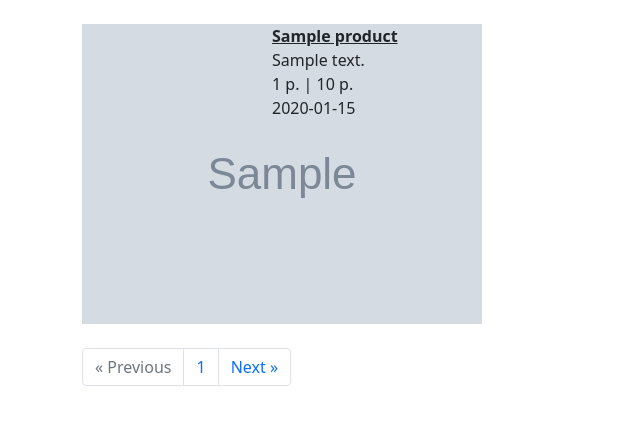
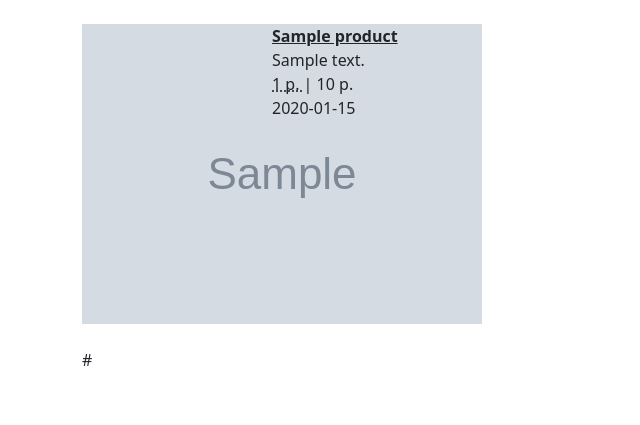
Before and after one commit to paktusov/parsing_dns, a Flask app: template app/web/templates/index.html in a window 1280 px wide. Shown: the part 86-511 px from the top of the page, without its empty margins (0-640 px from the left). Run offline with Flask 2, Linux system fonts and the light colour scheme; the template is opened without the code that fills it: most values are stand-ins (such as "Sample title", 1, 10 or a date in 2020); grey boxes marked "Sample" are stand-in pictures; some libraries are stand-ins or nearby versions.

Commit message:
DNS-18_front_revision(fixes)

```diff
--- a/app/pyproject.toml
+++ b/app/pyproject.toml
@@ -18,6 +18,7 @@ selenium = "^4.1.0"
 scrapy-selenium = {git = "https://github.com/createdbysk/scrapy-selenium.git", rev = "d21d251f836bed0eb14a3a6edc95bf5034b7dbb5"}
 pymongo = {version = "^4.0.1", extras = ["srv"]}
 celery = {extras = ["redis"], version = "^5.2.3"}
+flask-paginate = "^2022.1.8"
 
 [tool.poetry.dev-dependencies]
 
--- a/app/web/app.py
+++ b/app/web/app.py
@@ -2,12 +2,13 @@ import math
 
 import pymongo
 from flask import Flask, render_template, request, url_for
+from flask_paginate import Pagination, get_page_parameter
 from mongo import get_db
+
 
 app = Flask(__name__)
 app.debug = True
 db = get_db()
-
 
 @app.route('/')
 def index():
@@ -21,31 +22,24 @@ def index():
         query['name'] = {'$regex': keyword, '$options': 'i'}
     products = db[current_city].find(query)
     count = db[current_city].count_documents(query)
-    page = request.args.get('page', 1, type=int)
+    page = request.args.get(get_page_parameter(), 1, type=int)
     per_page = 50
-    pages = math.ceil(count // per_page)
     offset = (page - 1) * per_page
     limit = per_page
     kwargs = dict(request.args)
     kwargs.pop('page', None)
-    prev_url = url_for('index', page=page-1, **kwargs) if page > 1 else None
-    next_url = url_for('index', page=page+1, **kwargs) if page < pages else None
-    pagin_list_pages = [i + 1 for i in range(page - 3, page + 2) if i >= 0 and i <= pages]
     current_products = list(products.sort("last_update", pymongo.DESCENDING).skip(offset).limit(limit))
+    pagination = Pagination(page=page, total=count, record_name='products', per_page=per_page)
     return render_template(
         'index.html',
         products=current_products,
         title=title,
         header=header,
-        page=page,
-        prev_url=prev_url,
-        next_url=next_url,
-        pages=pages,
         keyword=keyword,
         kwargs=kwargs,
         current_city=current_city,
         cities=cities_name,
-        pagin_list_pages=pagin_list_pages
+        pagination=pagination,
     )
 
 
--- /dev/null
+++ b/app/web/model.py
@@ -0,0 +1 @@
+from flask_mongoengine import MongoEngine
--- a/app/web/templates/index.html
+++ b/app/web/templates/index.html
@@ -14,19 +14,19 @@
                 <div class="col-sm-8">
                     <b><a class="p-0 text-dark" target="_blank" href="{{ product.link }}">{{ product.name }}</a></b><br>
                     {{product.description}}<br>
-                    <a type="button" data-bs-toggle="tooltip" data-bs-placement="right" data-bs-html="true"
+                    <abbr data-bs-toggle="tooltip" data-bs-placement="right" data-bs-html="true"
                        title="
                        {% for history_price in  product.history_price %}
                             {{ history_price[1].strftime("%Y.%m.%d %H:%M") }}: {{ history_price[0] }} р. <br>
                        {% endfor %}"
                     >
                         {{ product.history_price[-1][0] }} р.
-                    </a>
+                    </abbr>
                     {% if product.full_price %}|  {{product.full_price}} р.{% endif %}<br>
                     {{product.last_update.strftime("%Y.%m.%d %H:%M")}}<br>
                 </div>
            </div>
     {% endfor %}
     <br>
-    {% include "paginator.html" %}
+    {{ pagination.links }}
 {% endblock %}
--- a/app/web/templates/paginator.html
+++ /dev/null
@@ -1,27 +0,0 @@
-<nav aria-label="paginator">
-    <ul class="pagination">
-        {% if prev_url %}
-            <li class="page-item"><a class="page-link" href="{{prev_url}}">&laquo; Previous</a></li>
-        {% else %}
-            <li class="page-item disabled"><a class="page-link" href="#" tabindex="-1" aria-disabled="true">&laquo; Previous</a></li>
-        {% endif %}
-        {% if 1 not in pagin_list_pages and pages > 1 %}
-            <li class="page-item"><a class="page-link" href="{{ url_for('index', page=1, **kwargs)}}">First</a></li>
-        {% endif %}
-        {% for i in pagin_list_pages %}
-            {% if page == i %}
-                <li class="page-item active"><span class="page-link">{{ i }}</span></li>
-            {% else %}
-                <li class="page-item"><a class="page-link" href="{{ url_for('index', page=i, **kwargs)}}">{{ i }}</a></li>
-            {% endif %}
-        {% endfor %}
-        {% if pages + 1 not in pagin_list_pages and pages > 1 %}
-            <li class="page-item"><a class="page-link" href="{{ url_for('index', page=pages + 1, **kwargs)}}">Last</a></li>
-        {% endif %}
-        {% if next_url %}
-            <li class="page-item"><a class="page-link" href="{{next_url}}">Next &raquo;</a></li>
-        {% else %}
-             <li class="page-item disabled"><a class="page-link" href="#" tabindex="-1" aria-disabled="true">Next &raquo;</a></li>
-        {% endif %}
-    </ul>
-</nav>
```
Also changed, not shown: app/.update_format_datetime_db.py (added), 1 other file.
